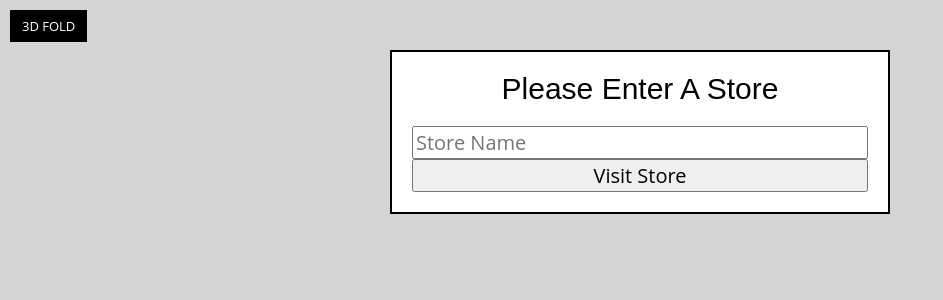
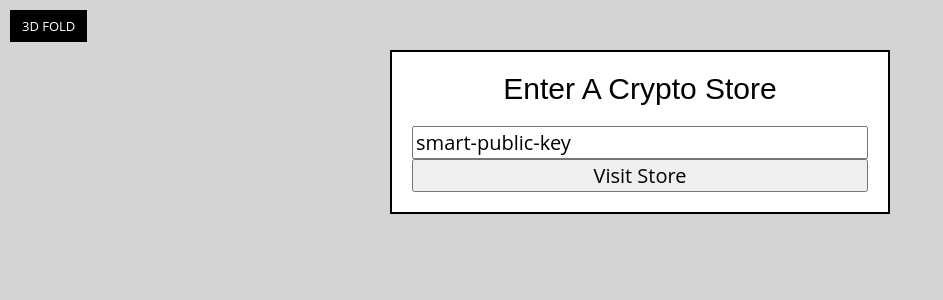
Before and after one commit to MitchellMcKenna/react-crypto-sale-demo, a React (Create React App) app: page / in a window 1280 px wide. Shown: the top 300 px of the page, without its empty margins (0-943 px from the left). Built offline with nearby package versions, Linux system fonts and the light colour scheme; a web font is replaced by a local one.

Commit message:
feat: storePicker: Add random store name generator helper

```diff
--- a/src/components/StorePicker.js
+++ b/src/components/StorePicker.js
@@ -1,11 +1,12 @@
 import React from 'react';
+import { getRandomStoreName } from '../helpers'
 
 class StorePicker extends React.Component {
   render() {
     return (
       <form className="store-selector">
-        <h2>Please Enter A Store</h2>
-        <input type="test" required placeholder="Store Name" />
+        <h2>Enter A Crypto Store</h2>
+        <input type="test" required placeholder="Store Name" defaultValue={getRandomStoreName()}/>
         <button type="submit">Visit Store</button>
       </form>
     );
--- /dev/null
+++ b/src/helpers.js
@@ -0,0 +1,61 @@
+export function formatPrice(cents) {
+  return (cents / 100).toLocaleString("en-US", {
+    style: "currency",
+    currency: "USD"
+  });
+}
+
+export function rando(arr) {
+  return arr[Math.floor(Math.random() * arr.length)];
+}
+
+export function slugify(text) {
+  return text
+    .toString()
+    .toLowerCase()
+    .replace(/\s+/g, "-")
+    .replace(/[^\w-]+/g, "")
+    .replace(/--+/g, "-")
+    .replace(/^-+/, "")
+    .replace(/-+$/, "");
+}
+
+export function getRandomStoreName() {
+  const adjectives = [
+    "clean",
+    "cold",
+    "elegant",
+    "decentralized",
+    "fancy",
+    "long",
+    "old-fashioned",
+    "lazy",
+    "smart",
+    "pure",
+    "immutable",
+    "popular",
+    "hot",
+    "public",
+    "stable"
+  ];
+
+  const nouns = [
+    "altcoin",
+    "blockchain",
+    "mining",
+    "currency",
+    "finance",
+    "ledger",
+    "exchange",
+    "key",
+    "coin",
+    "storage",
+    "seed",
+    "tether",
+    "token",
+    "NFT",
+    "wallet"
+  ];
+
+  return `${rando(adjectives)}-${rando(adjectives)}-${rando(nouns)}`;
+}
```
